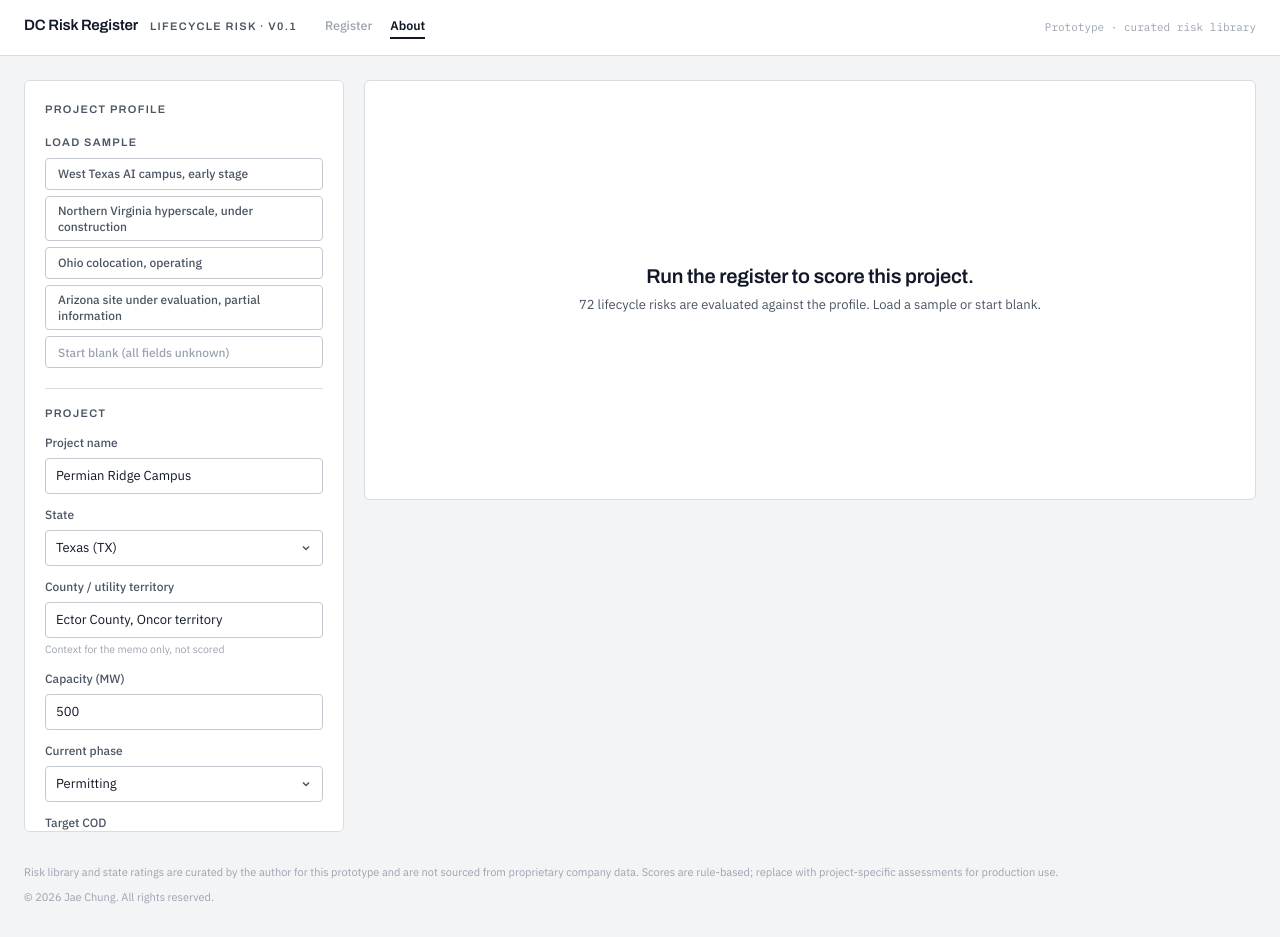
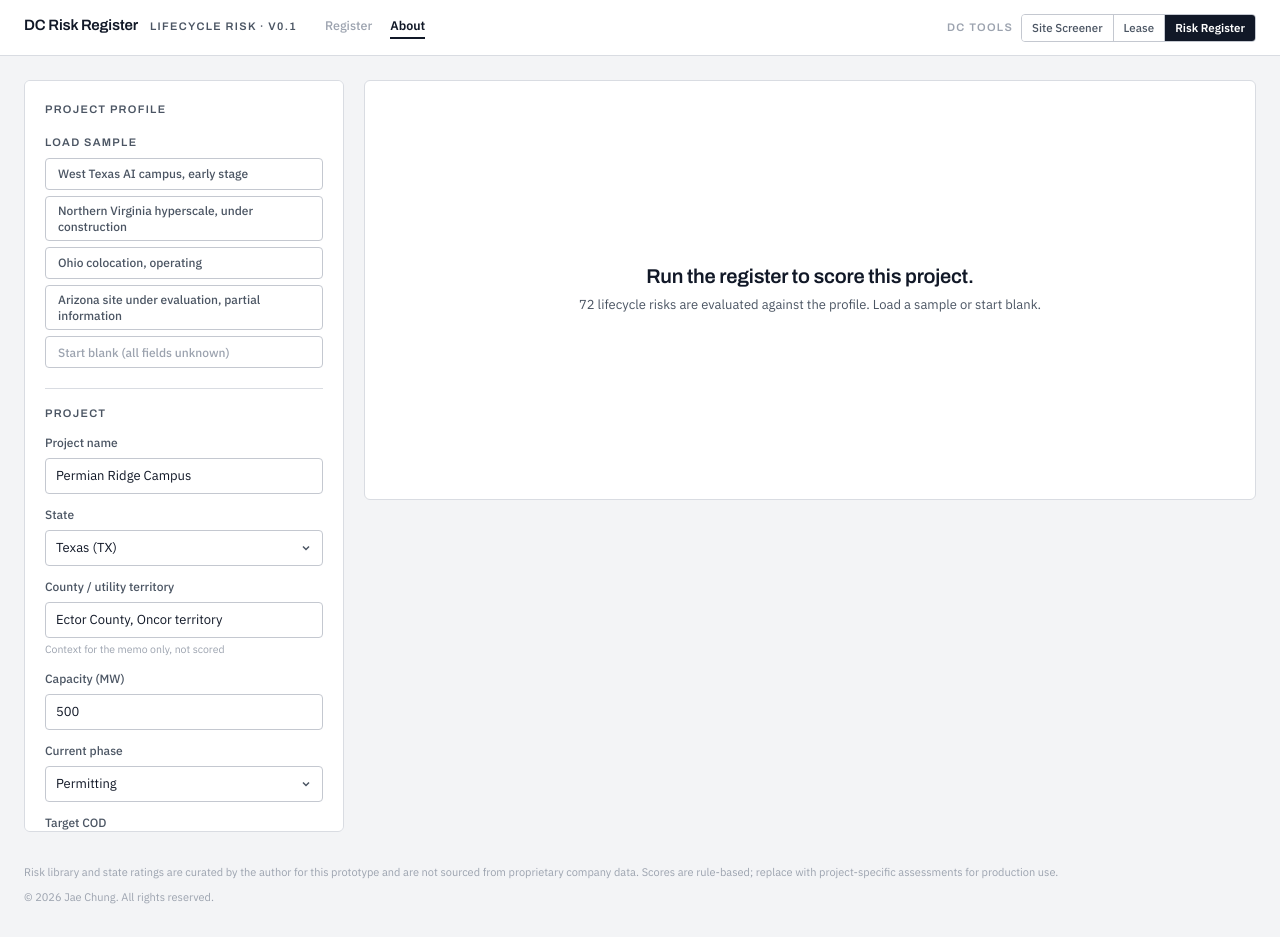
Before and after one commit to jaehong-c/dc-risk, a Next.js app: page /about in a window 1280 px wide. Built offline with nearby package versions, Linux system fonts and the light colour scheme.

Commit message:
design tokens and layout skeleton

```diff
--- a/components/Header.js
+++ b/components/Header.js
@@ -2,6 +2,12 @@
 
 import Link from "next/link";
 import { usePathname } from "next/navigation";
+
+const TOOLS = [
+  { key: "screener", label: "Site Screener", href: "https://dc-screener.vercel.app" },
+  { key: "lease", label: "Lease", href: "https://dc-lease.vercel.app" },
+  { key: "risk", label: "Risk Register", href: null },
+];
 
 export default function Header({ right }) {
   const path = usePathname();
@@ -38,9 +44,39 @@ export default function Header({ right }) {
             {link("/about", "About")}
           </nav>
         </div>
+
         <div className="flex items-center" style={{ gap: 24 }}>
           {right}
-          <span className="mono text-[11px] text-ink-3">Prototype · curated risk library</span>
+          <div className="flex items-center gap-2">
+            <span className="eyebrow" style={{ color: "var(--ink-3)" }}>DC tools</span>
+            <div
+              className="flex items-center"
+              style={{ border: "1px solid var(--line-2)", borderRadius: 4, overflow: "hidden" }}
+            >
+              {TOOLS.map((t, i) => {
+                const current = t.href === null;
+                const style = {
+                  padding: "0 10px",
+                  height: 26,
+                  display: "inline-flex",
+                  alignItems: "center",
+                  fontSize: 11.5,
+                  fontWeight: current ? 600 : 500,
+                  color: current ? "#fff" : "var(--ink-2)",
+                  background: current ? "var(--ink)" : "var(--surface)",
+                  borderLeft: i === 0 ? "none" : "1px solid var(--line-2)",
+                  textDecoration: "none",
+                };
+                return current ? (
+                  <span key={t.key} style={style}>{t.label}</span>
+                ) : (
+                  <a key={t.key} href={t.href} target="_blank" rel="noreferrer" style={style}>
+                    {t.label}
+                  </a>
+                );
+              })}
+            </div>
+          </div>
         </div>
       </div>
     </header>
```
